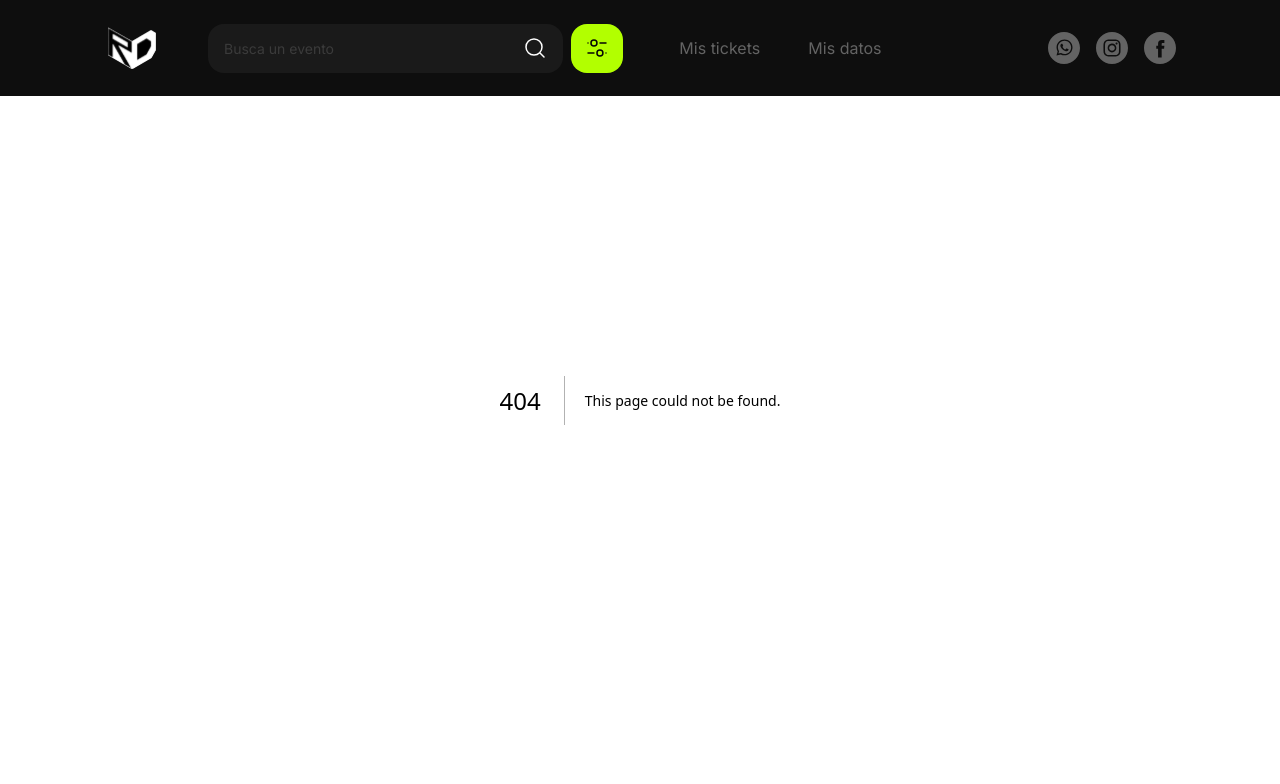
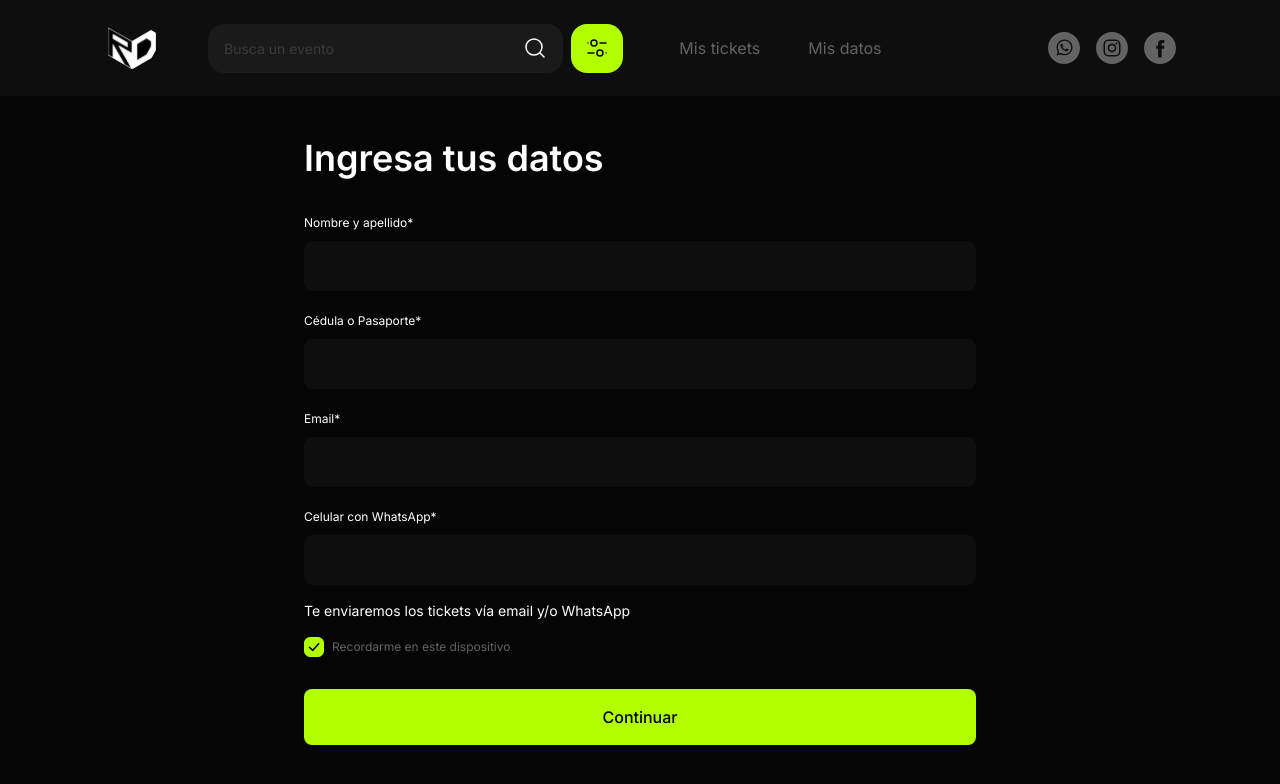
Before and after one commit to Rave-Dates/rave-dates-fe, a Next.js app: page /personal-data in a window 1280 px wide. Before the commit this address had no page. Shown: the top 784 px of the page. Built offline with nearby package versions, Linux system fonts and the light colour scheme.

Commit message:
Added data form and input  and componetized button

```diff
--- /dev/null
+++ b/src/app/personal-data/page.tsx
@@ -0,0 +1,5 @@
+import DataForm from "@/components/containers/personal-data/DataForm";
+
+export default function Page() {
+  return <DataForm />;
+}
--- /dev/null
+++ b/src/components/buttons/GoBackButton.tsx
@@ -0,0 +1,16 @@
+import React from "react";
+import Link from "next/link";
+import ArrowSvg from "../svg/ArrowSvg";
+
+const GoBackButton = ({ className }: { className?: string }) => {
+  return (
+    <Link
+      className={`${className} bg-primary text-primary-black rounded-xl`}
+      href="/"
+    >
+      <ArrowSvg />
+    </Link>
+  );
+};
+
+export default GoBackButton;
--- a/src/components/containers/event-detail/EventDetail.tsx
+++ b/src/components/containers/event-detail/EventDetail.tsx
@@ -7,8 +7,7 @@ import EventLocation from './EventLocation';
 import TicketSelector from './TicketSelector';
 import { events } from '@/template-data';
 import { redirect } from 'next/navigation';
-import Link from 'next/link';
-import ArrowSvg from '@/components/svg/ArrowSvg';
+import GoBackButton from '@/components/buttons/GoBackButton';
 
 const EventDetails = ({ eventName } : { eventName: IEventCard['name'] }) => {
   const selectedEvent = events.find(event => event.name === eventName);
@@ -39,9 +38,7 @@ const EventDetails = ({ eventName } : { eventName: IEventCard['name'] }) => {
 
         {/* Mobile view */}
         <div className="grid md:hidden grid-cols-1 gap-x-8 relative">
-          <Link className='absolute z-30 top-20 left-5 bg-primary text-primary-black px-2 py-2 rounded-xl' href="/">
-            <ArrowSvg />
-          </Link>
+          <GoBackButton className="absolute z-30 top-20 left-5 px-2 py-2" />
           <EventHero eventImages={selectedEvent.images} />
 
           {/* Title */}
--- /dev/null
+++ b/src/components/containers/personal-data/DataForm.tsx
@@ -0,0 +1,106 @@
+"use client"
+
+import GoBackButton from "@/components/buttons/GoBackButton"
+import FormInput from "@/components/inputs/FormInput"
+import CheckSvg from "@/components/svg/CheckSvg"
+import type React from "react"
+
+import { useState } from "react"
+
+export default function DataForm() {
+  const [formData, setFormData] = useState({
+    name: "",
+    idNumber: "",
+    email: "",
+    whatsapp: "",
+    receiveInfo: true,
+  })
+
+  const handleChange = (e: React.ChangeEvent<HTMLInputElement>) => {
+    const { name, value } = e.target
+    setFormData((prev) => ({ ...prev, [name]: value }))
+  }
+
+  const handleCheckboxChange = (checked: boolean) => {
+    setFormData((prev) => ({ ...prev, receiveInfo: checked }))
+  }
+
+  const handleSubmit = (e: React.FormEvent) => {
+    e.preventDefault()
+    console.log("Form submitted:", formData)
+    // Handle form submission logic here
+  }
+
+  return (
+    <div className="min-h-screen pt-24 bg-primary-black text-white flex items-center justify-center px-6 pb-32 sm:pb-5">
+      <GoBackButton className="absolute z-30 top-10 left-5 px-3 py-3" />
+      <div className="w-full max-w-2xl">
+        <h1 className="text-title font-bold mb-6">Ingresa tus datos</h1>
+
+        <form onSubmit={handleSubmit} className="space-y-4">
+          <FormInput
+            handleFunc={handleChange}
+            title="Nombre y apellido*"
+            formName={formData.name}
+            inputName="name"
+          />
+          <FormInput
+            handleFunc={handleChange}
+            title="Cédula o Pasaporte*"
+            formName={formData.idNumber}
+            inputName="idNumber"
+          />
+          <FormInput
+            type="email"
+            handleFunc={handleChange}
+            title="Email*"
+            formName={formData.email}
+            inputName="email"
+          />
+          <FormInput
+            type="tel"
+            handleFunc={handleChange}
+            title="Celular con WhatsApp*"
+            formName={formData.whatsapp}
+            inputName="whatsapp"
+          />
+
+          <p className="text-sm">Te enviaremos los tickets vía email y/o WhatsApp</p>
+
+          <div className="flex items-center w-fit space-x-2 select-none">
+            {/* Invisible real checkbox (for accessibility if needed) */}
+            <input
+              type="checkbox"
+              id="receiveInfo"
+              name="receiveInfo"
+              checked={formData.receiveInfo}
+              onChange={() => handleCheckboxChange(!formData.receiveInfo)}
+              className="hidden cursor-pointer"
+            />
+
+            {/* Visual representation */}
+            <div
+              onClick={() => handleCheckboxChange(!formData.receiveInfo)}
+              className={`w-5 h-5 rounded-md flex items-center justify-center transition-colors cursor-pointer border
+              ${formData.receiveInfo ? "bg-primary text-black border-primary" : "border-inactive text-transparent"}`}
+            >
+              <CheckSvg />
+            </div>
+
+            <label htmlFor="receiveInfo" className="text-xs h-full text-text-inactive select-none cursor-pointer">
+              Recordarme en este dispositivo
+            </label>
+          </div>
+
+          <button
+            disabled={!formData.receiveInfo}
+            type="submit"
+            className={`${formData.receiveInfo ? "bg-primary text-black" : "bg-inactive text-text-inactive pointer-events-none"} w-full font-medium hover:opacity-75 py-4 rounded-lg mt-4 transition-opacity select-none`}
+          >
+            Continuar
+          </button>
+        </form>
+      </div>
+    </div>
+  )
+}
--- /dev/null
+++ b/src/components/inputs/FormInput.tsx
@@ -0,0 +1,34 @@
+import React, { ChangeEvent } from "react";
+
+const FormInput = ({
+  handleFunc,
+  title,
+  formName,
+  type = "text",
+  inputName
+}: {
+  type?: string;
+  handleFunc: (item: ChangeEvent<HTMLInputElement>) => void;
+  title: string;
+  formName: string;
+  inputName: string;
+}) => {
+  return (
+    <div>
+      <label htmlFor={inputName} className="text-xs">
+        {title}
+      </label>
+      <input
+        id={inputName}
+        name={inputName}
+        type={type}
+        required
+        value={formName}
+        onChange={handleFunc}
+        className="w-full mt-2 bg-main-container border outline-none border-main-container rounded-lg py-3 px-4 text-white"
+      />
+    </div>
+  );
+};
+
+export default FormInput;
```
Also changed, not shown: src/components/containers/personal-data/index.tsx (deleted).
